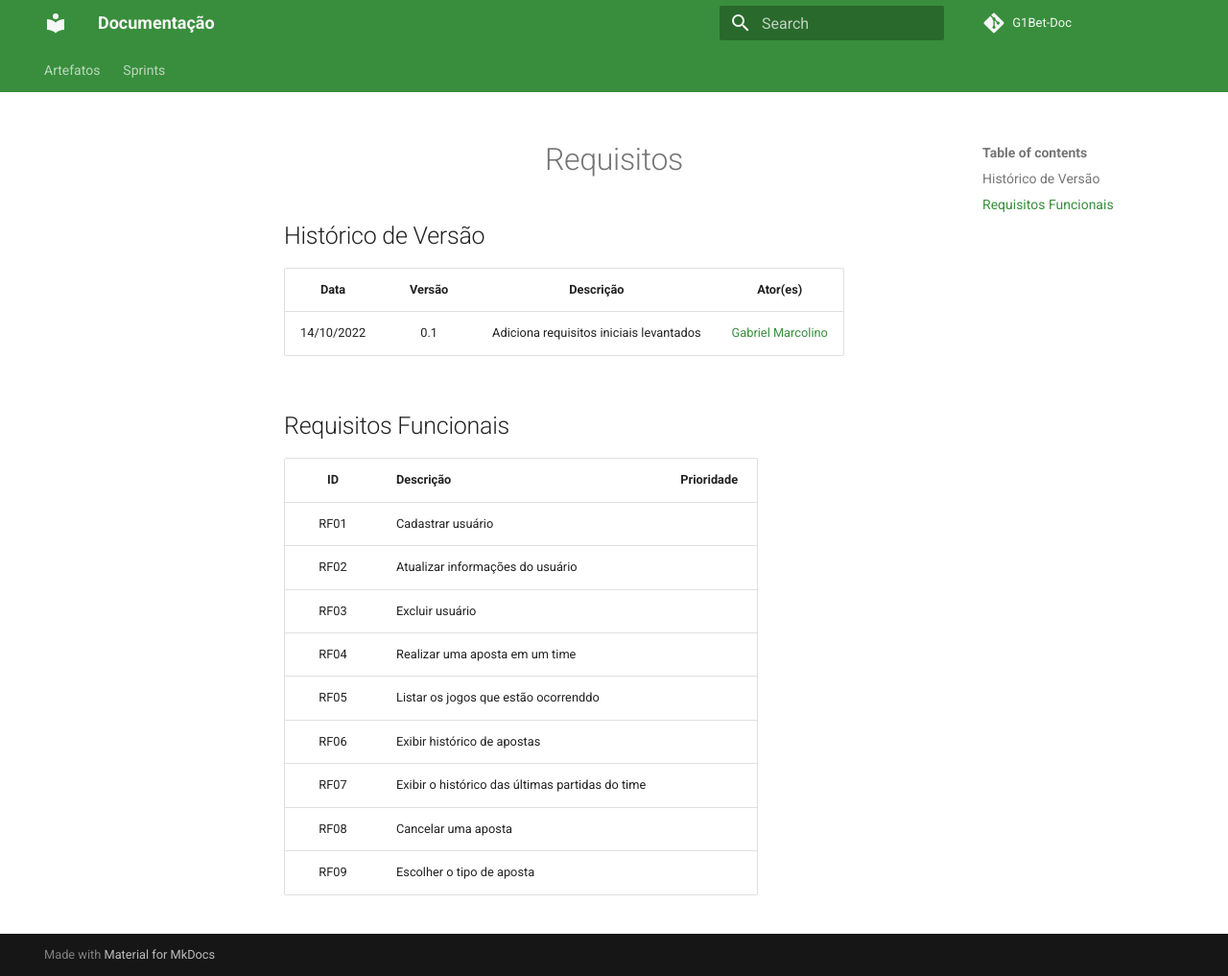
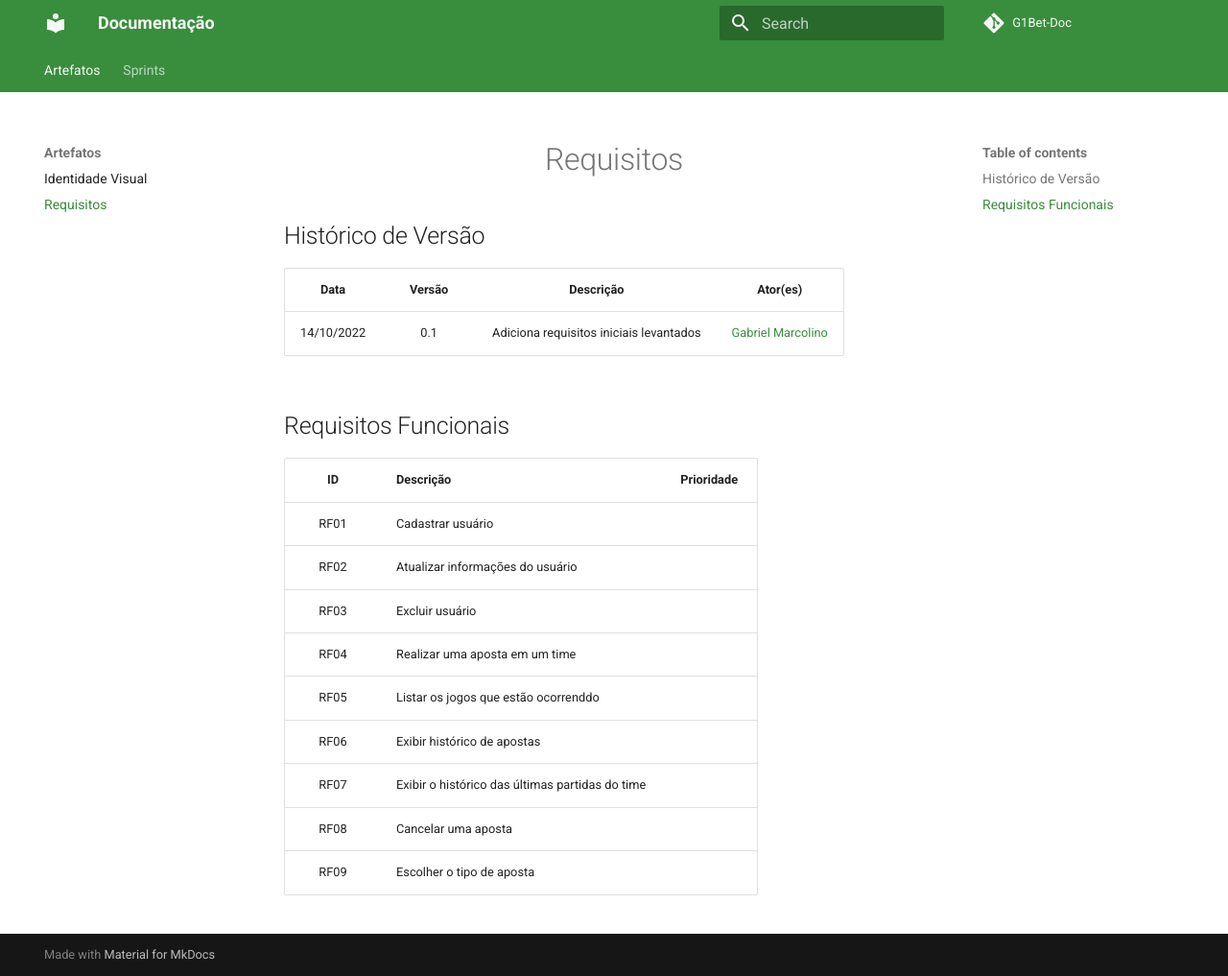
Before and after one commit to PI-DH-Grupo01/G1Bet-Doc, an MkDocs documentation site: the page built from docs/artefatos/requisitos.md, in a window 1280 px wide and 1017 px high. Shown: the whole window at 96% size. Built offline with MkDocs 1.6.1 and Material for MkDocs 9.7.7, drawn with Linux system fonts in a browser that asks for light colours; comment, search, counter and statistics services are not loaded.

Commit message:
Atualizando as páginas exibidas

```diff
--- a/mkdocs.yml
+++ b/mkdocs.yml
@@ -14,7 +14,8 @@ theme:
 
 nav:
   - Artefatos:
-      - Identidade Visual: identidade_visual.md
+      - Identidade Visual: artefatos/identidade_visual.md
+      - Requisitos: artefatos/requisitos.md
   - Sprints:
     - Sprint1:
       - Planning: sprints/sprint1/planning.md
```
